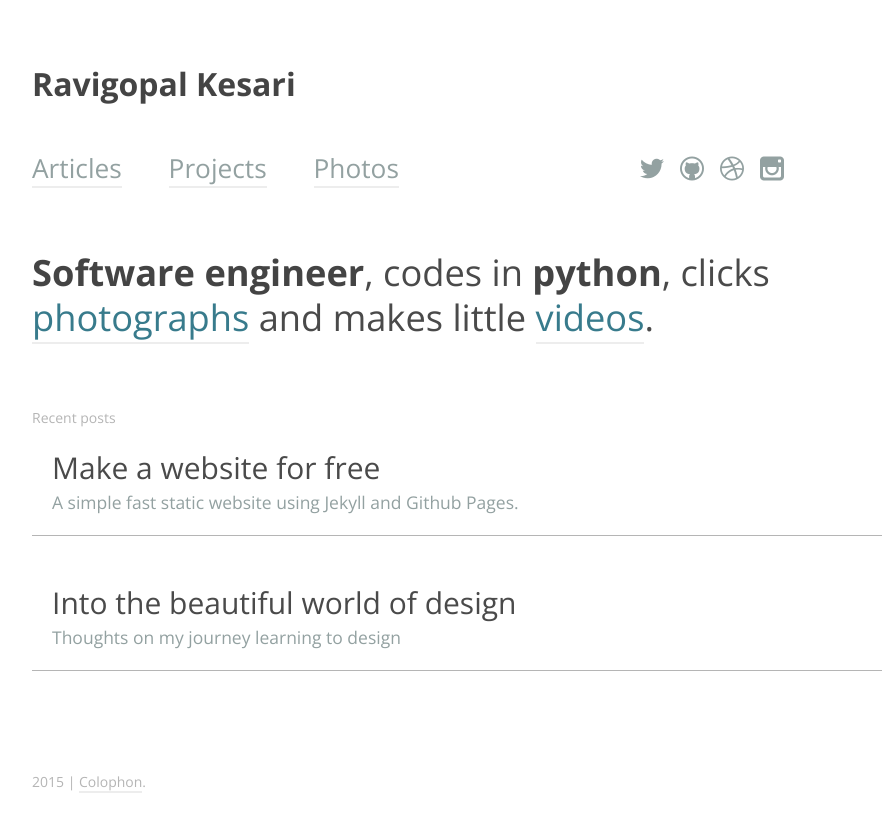
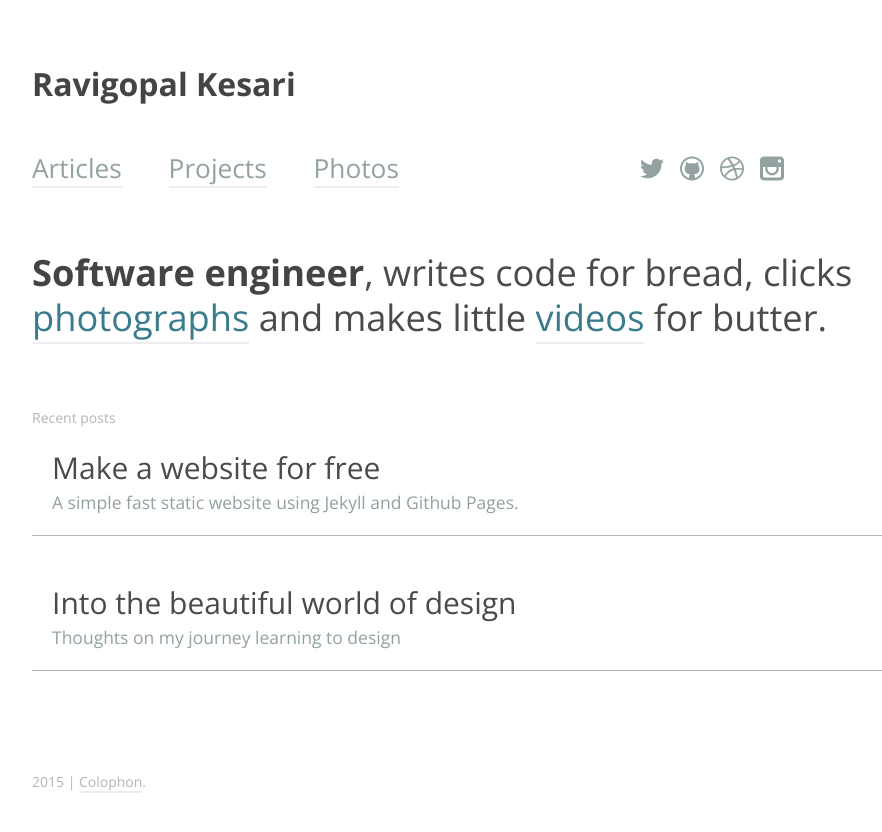
Before and after one commit to rvgpl/rvgpl.github.io, a Jekyll site: the page built from index.html, in a window 1280 px wide. Shown: the top 832 px of the page, without its empty margins (228-1110 px from the left). Built offline with Jekyll 4.4.1, drawn with Linux system fonts in a browser that asks for light colours; Markdown is read by kramdown in place of the engine named in the settings.

Commit message:
Changed intro

```diff
--- a/index.html
+++ b/index.html
@@ -7,9 +7,9 @@ nav: home
 
 <div class="hey" style="padding-top:10px;">
   <h1><strong>Software engineer</strong>,
-    codes in <strong>python</strong>,
+    writes code for bread,
     clicks <a href="http://photos.ravigopalkesari.com/">photographs</a>
-    and makes little <a href="http://youtube.com/rvgpl/">videos</a>.
+    and makes little <a href="http://youtube.com/rvgpl/">videos</a> for butter.
     </h1>
 </div>
 
```
